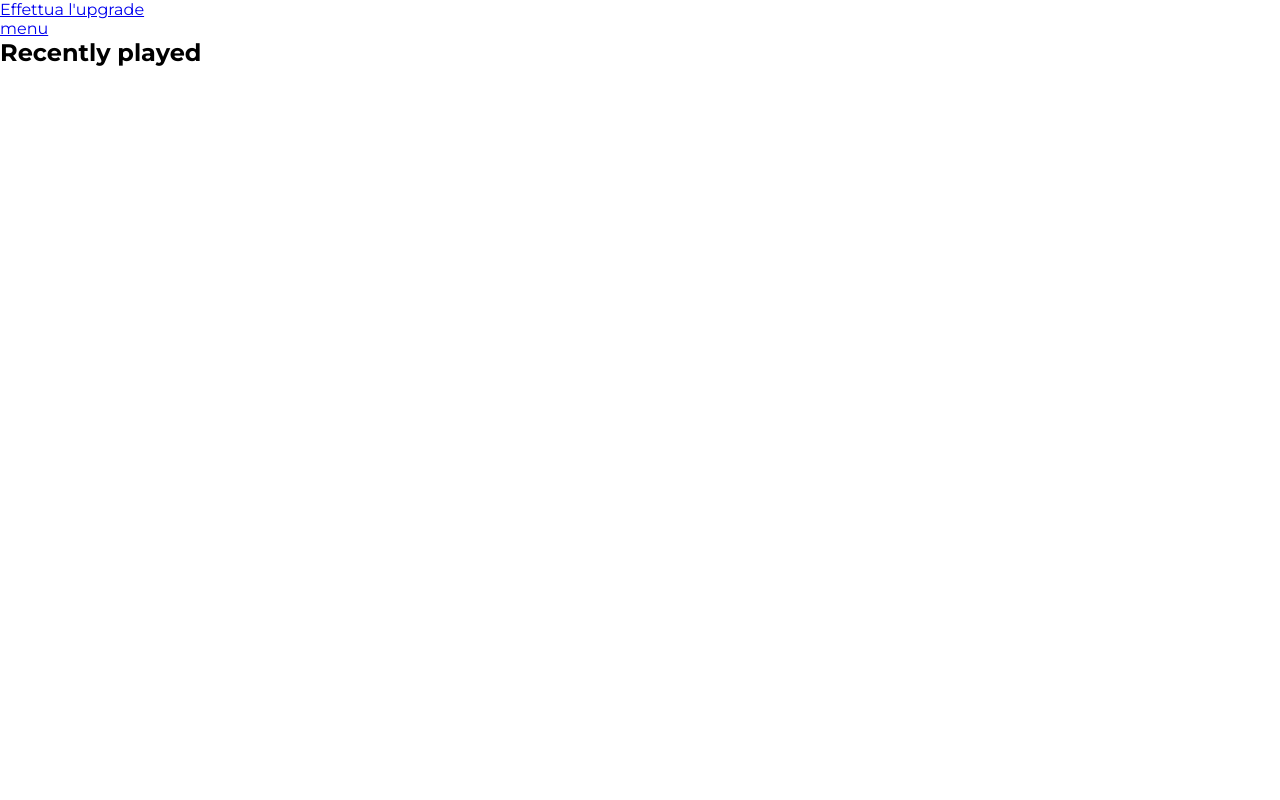
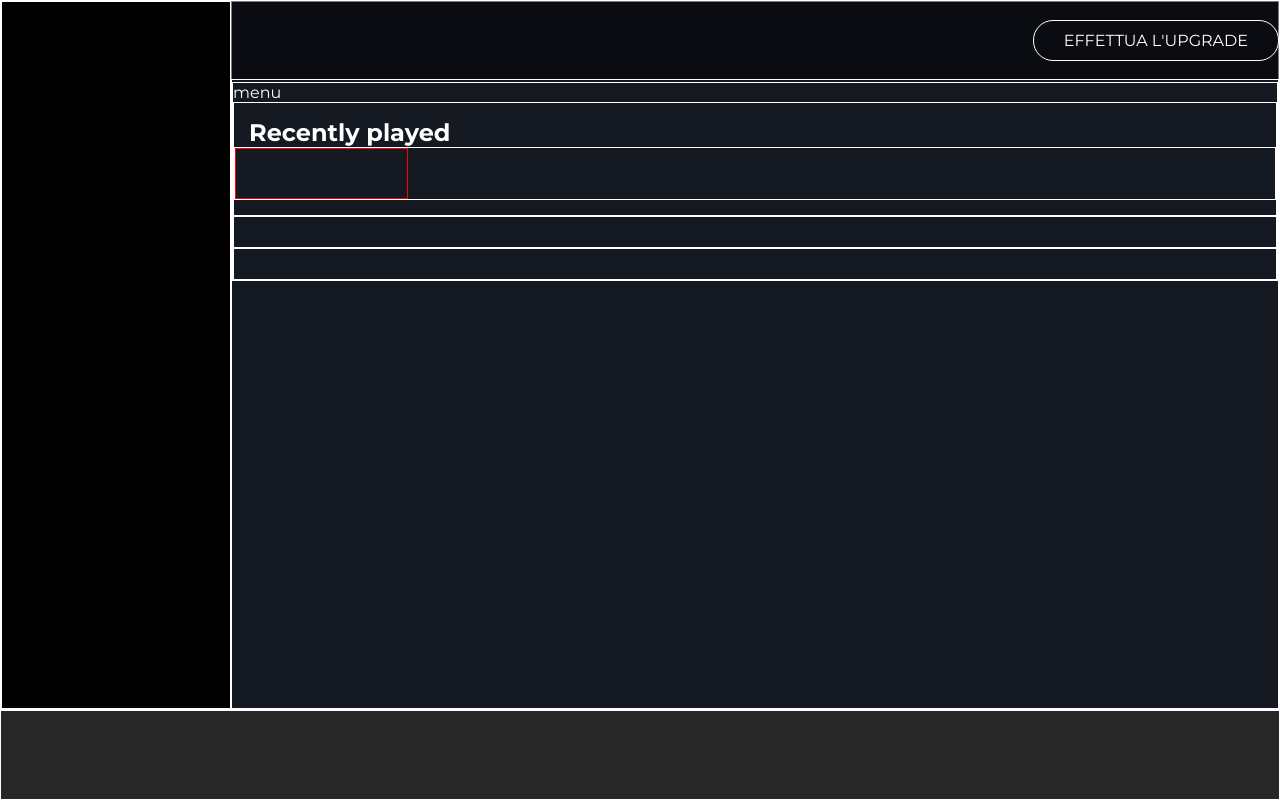
Before and after one commit to ariannadrovandi/html-css-spotifyweb, a plain HTML site: page index.html in a window 1280 px wide. Drawn offline with Linux system fonts and the light colour scheme.

Commit message:
added main structure properties

```diff
--- a/index.html
+++ b/index.html
@@ -13,34 +13,34 @@
 </head>
 <body>
     <div class="wrapper">
-        <main class="d-flex">
-            <nav class="main-nav"></nav>
-        <section class="main-content">
-            <div id="csll-to-action" class="d-flex justify-end align-center">
+        <main class="debug d-flex">
+            <nav class="debug main-nav"></nav>
+            <section class="debug main-content">
+                <div id="call-to-action" class="debug d-flex justify-end align-center">
                     <a href="#" class="btn uppercase">Effettua l'upgrade</a>
                 </div>
-            <div class="main-section">
+                <div class="debug main-section">
                     <nav>
                         <ul>
                             <li><a href="#">menu</a></li>
                         </ul>
                     </nav>
-                <section class="container">
+                    <section class="debug container">
                         <h2>Recently played</h2>
-                    <div class="row d-flex">
-                        <div class="col">
+                        <div class="debug row d-flex">
+                            <div class="debug col">
                                 <div>
                                     <img src="" alt="">
                                 </div>
                             </div>
                         </div>
                     </section>
-                <section class="container"></section>
-                <section class="container"></section>
+                    <section class="debug container"></section>
+                    <section class="debug container"></section>
                 </div>
             </section>
         </main>
-        <div id="playbar"></div>
+        <div id="playbar" class="debug"></div>
     </div>
 </body>
 </html>
--- a/style/style.css
+++ b/style/style.css
@@ -24,8 +24,104 @@ html{
     border: 1px solid white;
 }
 
+a{
+    color: var(--white);
+    text-decoration: none;
+}
+
+.btn{
+    padding: 10px 30px;
+    display: inline-block;
+    border: 1px solid var(--white);
+    border-radius: 20px;
+}
+
+.uppercase{
+    text-transform: uppercase;
+}
+
 
 /*flex*/
+.d-flex{
+    display: flex;
+}
+
+.justify-end{
+    justify-content: flex-end;
+}
+
+.align-center{
+    align-items: center;
+    align-content: center;
+}
 
 
 /*content*/
+.wrapper{
+    width: 100%;
+    height: 100vh;
+    background-color: var(--black);
+    overflow: hidden;
+    color: var(--white);
+}
+
+main{
+    width: 100%;
+    height: calc(100% - 90px);
+    background-color: var(--highlight);
+    overflow: hidden;
+}
+
+#playbar{
+    width: 100%;
+    height: 90px;
+    background-color: var(--darkgrey);
+}
+
+.main-nav{
+    width: 230px;
+    min-height: 480px;
+    background-color: var(--black);
+}
+
+.main-content{
+    width: calc(100% - 230px);
+    background-color: var(--darkcolor);
+    height: 100%;
+    overflow-y: auto;
+}
+
+#call-to-action{
+    position: fixed;
+    top: 0;
+    right: 0;
+    width: calc(100% - 230px);
+    height: 80px;
+    background-color: rgba(0, 0, 0, 0.5);
+}
+
+.main-section{
+    margin-top: 80px;
+
+}
+
+.container{
+    border: 1px solid white;
+    padding: 15px;
+}
+
+.row{
+    border: 1px solid white;
+    margin-left: -15px;
+    margin-right: -15px;
+}
+
+.col{
+    border: 1px solid red;
+    padding: 15px;
+    width: calc(100% / 6);
+}
+
+.col img{
+    width: 100%;
+}
```
Lines whose indentation alone changed are shown as unchanged.
